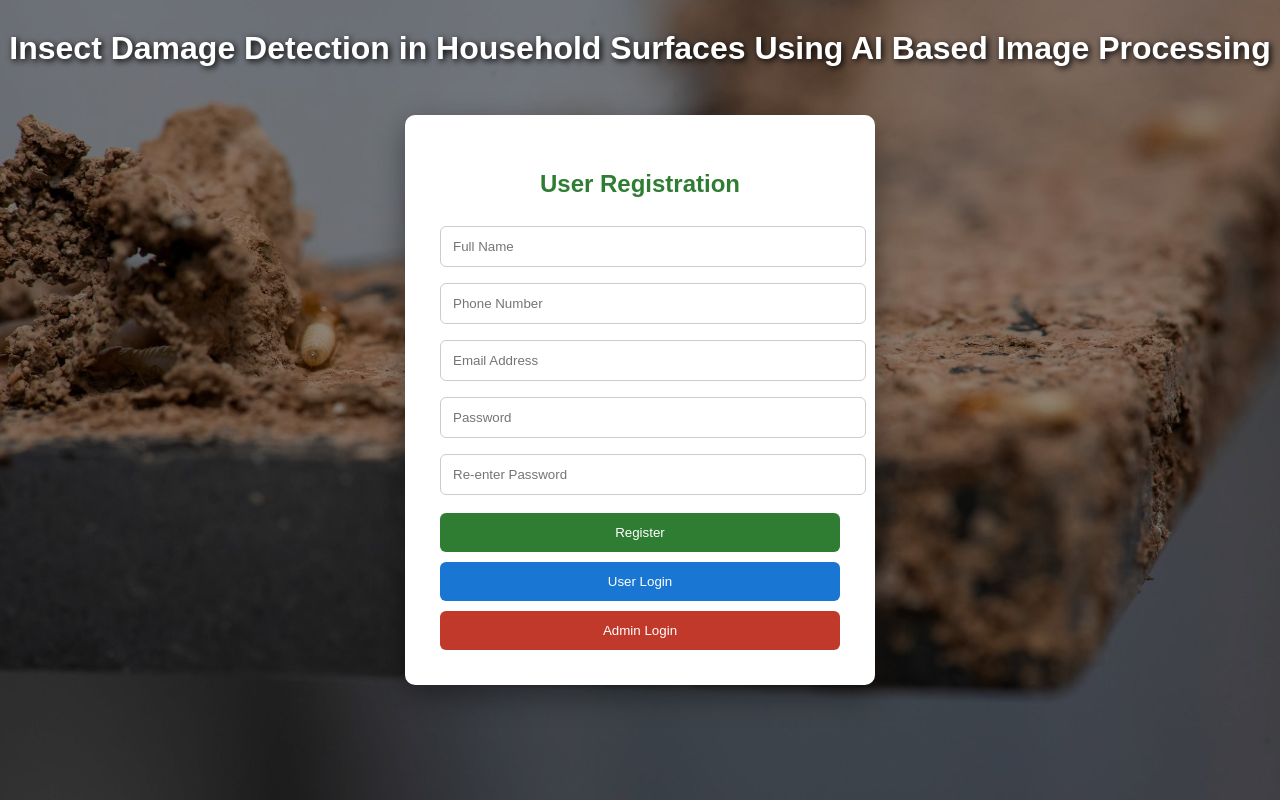
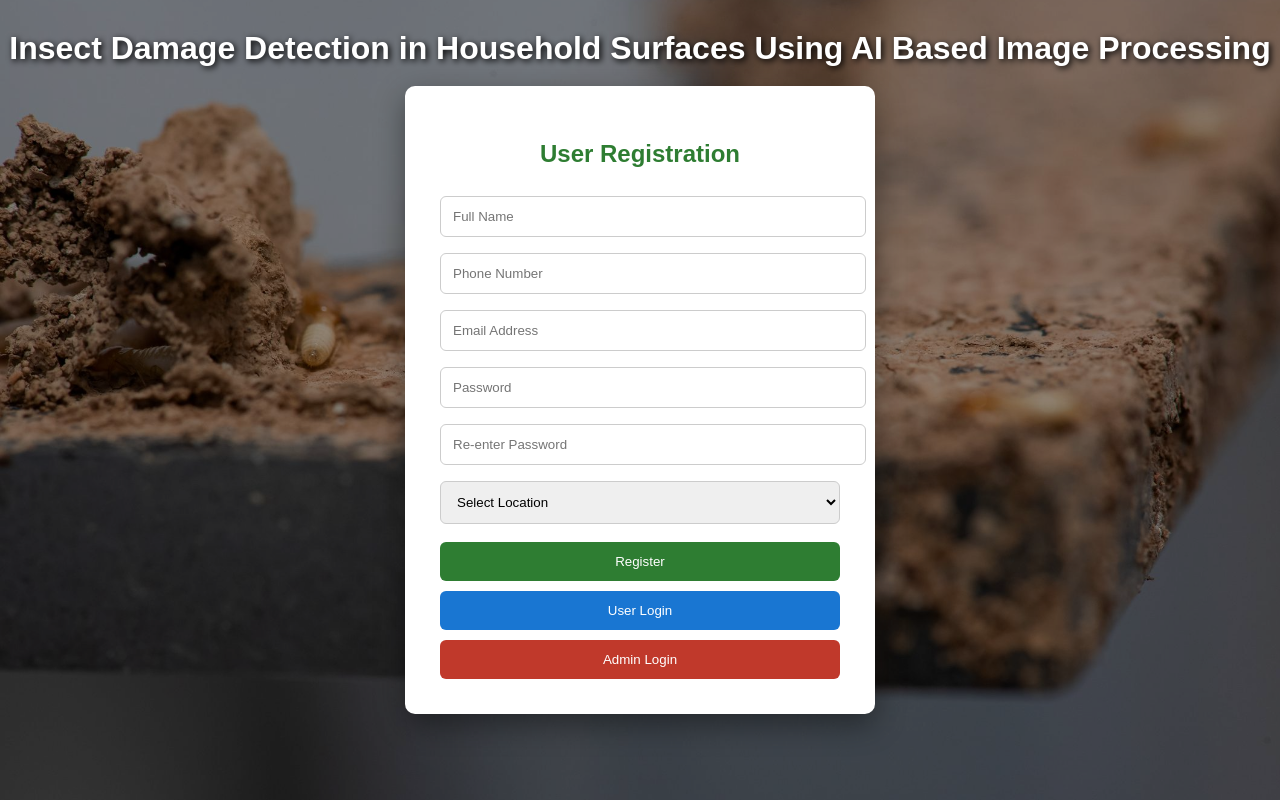
Before and after one commit to usharaniCT/CSE_2022-2026_BATCH-B10, a plain HTML site: page templates/register.html in a window 1280 px wide. Drawn offline with Linux system fonts and the light colour scheme.

Commit message:
Initial commit

```diff
--- a/templates/register.html
+++ b/templates/register.html
@@ -84,6 +84,15 @@ border:1px solid #ccc;
 
 }
 
+/* Location dropdown styling */
+select{
+width:100%;
+padding:12px;
+margin:8px 0;
+border-radius:6px;
+border:1px solid #ccc;
+}
+
 button{
 
 width:100%;
@@ -139,6 +148,37 @@ background:#c0392b;
 
 <input type="password" name="confirm_password" placeholder="Re-enter Password" required>
 
+<!-- Location Field Added -->
+<select name="location" required>
+<option value="">Select Location</option>
+
+<!-- Andhra Pradesh -->
+<option value="Anantapur">Anantapur</option>
+<option value="Kadapa">Kadapa</option>
+<option value="Kurnool">Kurnool</option>
+<option value="Tirupati">Tirupati</option>
+<option value="Chittoor">Chittoor</option>
+<option value="Nellore">Nellore</option>
+<option value="Guntur">Guntur</option>
+<option value="Vijayawada">Vijayawada</option>
+<option value="Visakhapatnam">Visakhapatnam</option>
+
+<!-- Telangana -->
+<option value="Hyderabad">Hyderabad</option>
+<option value="Warangal">Warangal</option>
+
+<!-- Karnataka -->
+<option value="Bangalore">Bangalore</option>
+<option value="Mysore">Mysore</option>
+
+<!-- Other Cities -->
+<option value="Chennai">Chennai</option>
+<option value="Mumbai">Mumbai</option>
+<option value="Delhi">Delhi</option>
+
+<option value="Other">Other</option>
+</select>
+
 <button type="submit">Register</button>
 
 </form>
```
Also changed, not shown: templates/admin_dashboard.html (+1 -0 lines), 6 other files.
